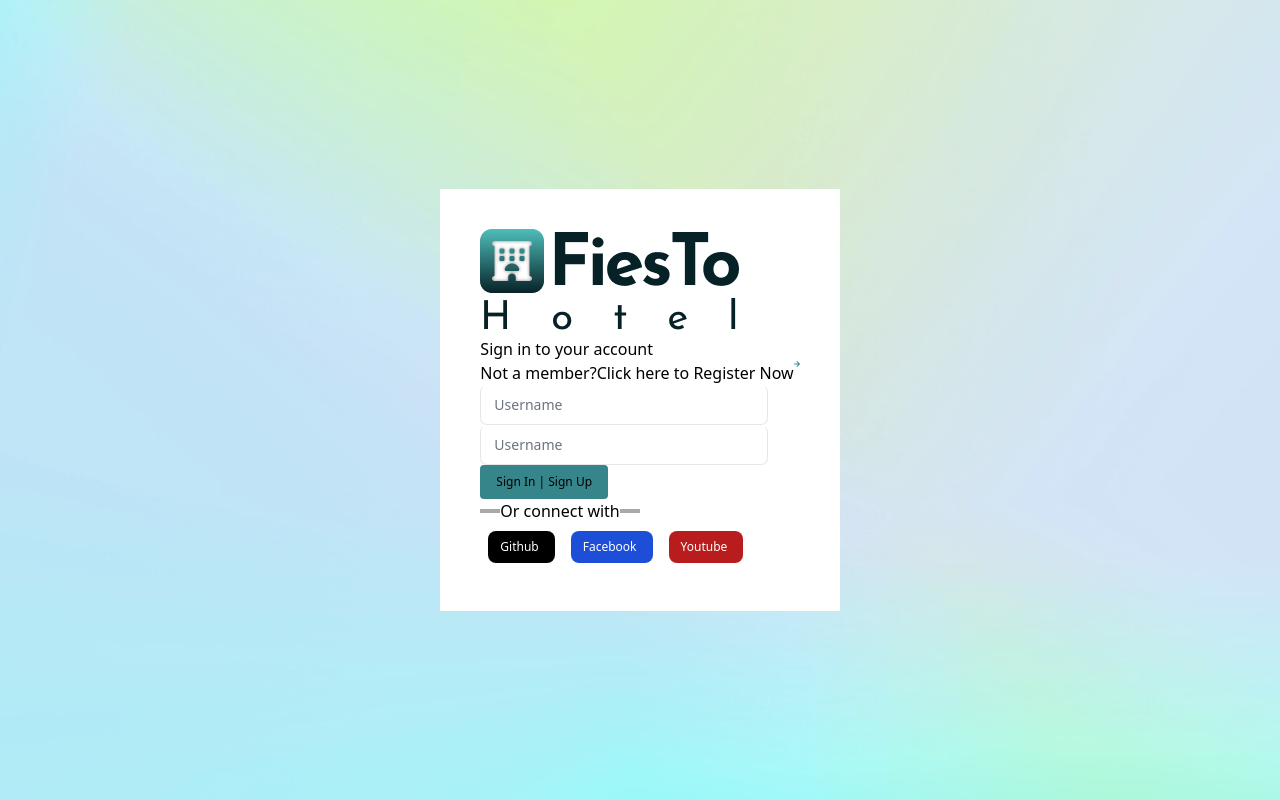
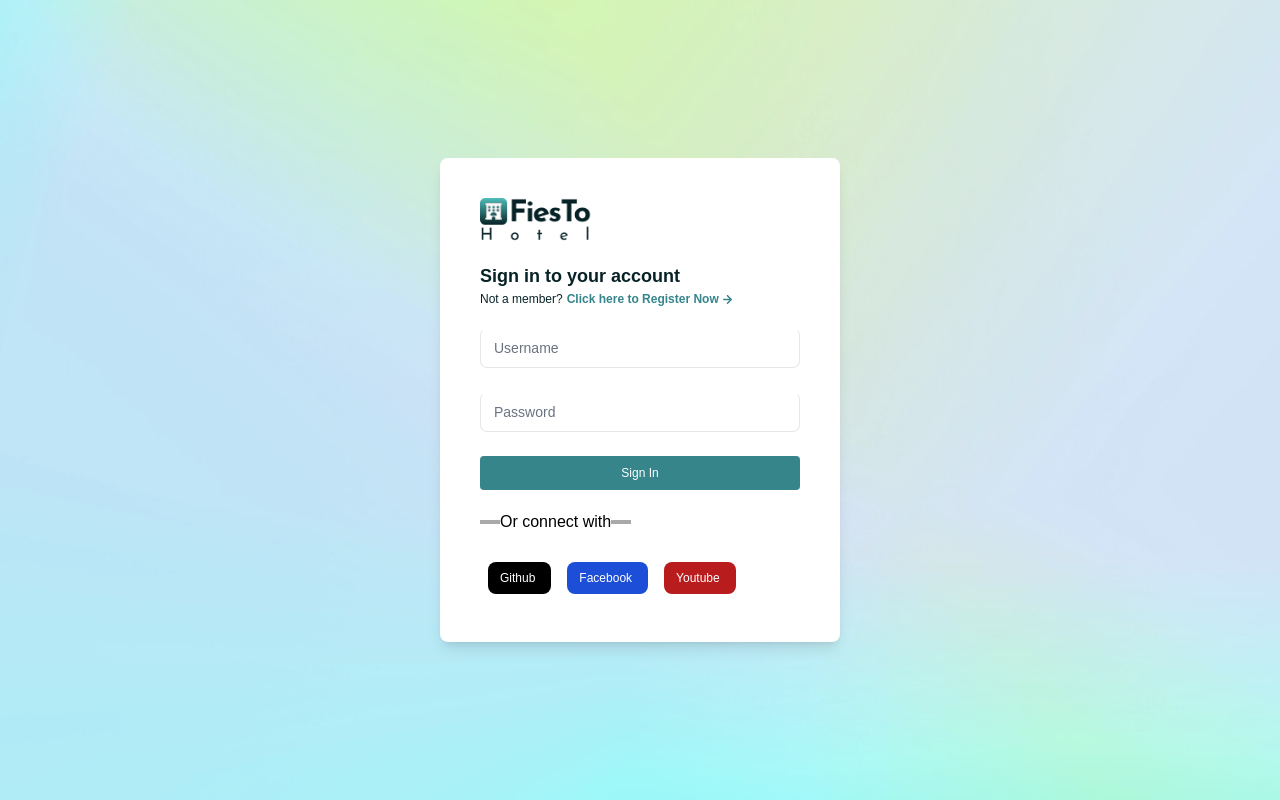
Before and after one commit to sehan22/FiesTo-Hotel-Project, a React (Create React App) app in the folder client/: page /login in a window 1280 px wide. Built offline with nearby package versions, Linux system fonts and the light colour scheme.

Commit message:
site Login Page UI updated

```diff
--- a/client/src/view/pages/Login/Login.tsx
+++ b/client/src/view/pages/Login/Login.tsx
@@ -6,46 +6,56 @@
 export class Login extends Component {
     render() {
         return (
-            <div className="h-screen flex justify-center items-center"
+            <div className="h-screen flex justify-center items-center "
                  style={{background: `url(${LoginPageBGImg})`, backgroundPosition: 'center', backgroundSize: 'cover'}}>
-                <div className="flex flex-col items-start justify-center p-10 bg-white">
-                    <img src={Logo} alt=""/>
-                    <h1>Sign in to your account</h1>
+                <div className="flex flex-col items-start justify-center gap-5 p-10 bg-white font-poppins rounded-lg shadow-lg">
+                    <img className="w-28" src={Logo} alt=""/>
 
-                    <div className="flex">
-                        <h6>Not a member?</h6>
-                        <h6>Click here to Register Now</h6>
-                        <svg xmlns="http://www.w3.org/2000/svg" width="6" height="6" viewBox="0 0 6 6" fill="none">
-                            <path
-                                d="M5.96248 2.81322C5.93867 2.75181 5.90297 2.69572 5.85743 2.64815L3.35639 0.147107C3.30976 0.100468 3.25439 0.0634727 3.19345 0.038232C3.13252 0.0129914 3.0672 0 3.00125 0C2.86804 0 2.74029 0.052916 2.6461 0.147107C2.59946 0.193746 2.56246 0.249114 2.53722 0.31005C2.51198 0.370986 2.49899 0.436298 2.49899 0.502255C2.49899 0.635461 2.55191 0.763211 2.6461 0.857402L4.29679 2.50309H0.500208C0.367544 2.50309 0.240315 2.55579 0.146508 2.64959C0.0527004 2.7434 0 2.87063 0 3.00329C0 3.13596 0.0527004 3.26319 0.146508 3.35699C0.240315 3.4508 0.367544 3.5035 0.500208 3.5035H4.29679L2.6461 5.14919C2.59922 5.19569 2.562 5.25101 2.53661 5.31196C2.51121 5.37292 2.49814 5.4383 2.49814 5.50433C2.49814 5.57037 2.51121 5.63575 2.53661 5.6967C2.562 5.75766 2.59922 5.81298 2.6461 5.85948C2.6926 5.90636 2.74792 5.94358 2.80888 5.96897C2.86983 5.99437 2.93521 6.00744 3.00125 6.00744C3.06728 6.00744 3.13266 5.99437 3.19362 5.96897C3.25457 5.94358 3.30989 5.90636 3.35639 5.85948L5.85743 3.35844C5.90297 3.31087 5.93867 3.25477 5.96248 3.19337C6.01251 3.07159 6.01251 2.935 5.96248 2.81322Z"
-                                fill="#35858B"/>
-                        </svg>
+                    <div>
+                        <h1 className="text-loginpagetopic text-primary font-semibold">Sign in to your account</h1>
+                        <div className="flex justify-start items-center text-smaller gap-1">
+                            <h6 className="text-primary">Not a member? </h6>
+
+                            <div className="flex items-center justify-center gap-1">
+                                <h6 className="text-secondary" style={{fontWeight: '600'}}>Click here to Register Now</h6>
+                                <svg xmlns="http://www.w3.org/2000/svg" width="9" height="9" viewBox="0 0 6 6"
+                                     fill="none">
+                                    <path
+                                        d="M5.96248 2.81322C5.93867 2.75181 5.90297 2.69572 5.85743 2.64815L3.35639 0.147107C3.30976 0.100468 3.25439 0.0634727 3.19345 0.038232C3.13252 0.0129914 3.0672 0 3.00125 0C2.86804 0 2.74029 0.052916 2.6461 0.147107C2.59946 0.193746 2.56246 0.249114 2.53722 0.31005C2.51198 0.370986 2.49899 0.436298 2.49899 0.502255C2.49899 0.635461 2.55191 0.763211 2.6461 0.857402L4.29679 2.50309H0.500208C0.367544 2.50309 0.240315 2.55579 0.146508 2.64959C0.0527004 2.7434 0 2.87063 0 3.00329C0 3.13596 0.0527004 3.26319 0.146508 3.35699C0.240315 3.4508 0.367544 3.5035 0.500208 3.5035H4.29679L2.6461 5.14919C2.59922 5.19569 2.562 5.25101 2.53661 5.31196C2.51121 5.37292 2.49814 5.4383 2.49814 5.50433C2.49814 5.57037 2.51121 5.63575 2.53661 5.6967C2.562 5.75766 2.59922 5.81298 2.6461 5.85948C2.6926 5.90636 2.74792 5.94358 2.80888 5.96897C2.86983 5.99437 2.93521 6.00744 3.00125 6.00744C3.06728 6.00744 3.13266 5.99437 3.19362 5.96897C3.25457 5.94358 3.30989 5.90636 3.35639 5.85948L5.85743 3.35844C5.90297 3.31087 5.93867 3.25477 5.96248 3.19337C6.01251 3.07159 6.01251 2.935 5.96248 2.81322Z"
+                                        fill="#35858B"/>
+                                </svg>
+                            </div>
+                        </div>
                     </div>
 
-                    <form>
-                        <div className="w-72">
+                    <form className="flex flex-col justify-center items-center gap-6">
+                        <div className="w-80 border-gray-400">
                             <div className="relative w-full min-w-[200px] h-10">
                                 <input
-                                    className="peer w-full h-full bg-transparent text-blue-gray-700 font-sans font-normal outline outline-0 focus:outline-0 disabled:bg-blue-gray-50 disabled:border-0 transition-all placeholder-shown:border placeholder-shown:border-blue-gray-200 placeholder-shown:border-t-blue-gray-200 border focus:border-2 border-t-transparent focus:border-t-transparent text-sm px-3 py-2.5 rounded-[7px] border-blue-gray-200 focus:border-gray-900"
-                                    placeholder=" "/><label
+                                    className="peer w-full h-full bg-transparent text-blue-gray-700 font-normal outline outline-0 focus:outline-0 disabled:bg-blue-gray-50 disabled:border-0 transition-all placeholder-shown:border placeholder-shown:border-blue-gray-200 placeholder-shown:border-t-blue-gray-200 border focus:border-2 border-t-transparent focus:border-t-transparent text-sm px-3 py-2.5 rounded-[7px] border-blue-gray-200 focus:border-gray-900"
+                                    placeholder=" "
+                                    type="text"
+                                    required/><label
                                 className="flex w-full h-full select-none pointer-events-none absolute left-0 font-normal !overflow-visible truncate peer-placeholder-shown:text-blue-gray-500 leading-tight peer-focus:leading-tight peer-disabled:text-transparent peer-disabled:peer-placeholder-shown:text-blue-gray-500 transition-all -top-1.5 peer-placeholder-shown:text-sm text-[11px] peer-focus:text-[11px] before:content[' '] before:block before:box-border before:w-2.5 before:h-1.5 before:mt-[6.5px] before:mr-1 peer-placeholder-shown:before:border-transparent before:rounded-tl-md before:border-t peer-focus:before:border-t-2 before:border-l peer-focus:before:border-l-2 before:pointer-events-none before:transition-all peer-disabled:before:border-transparent after:content[' '] after:block after:flex-grow after:box-border after:w-2.5 after:h-1.5 after:mt-[6.5px] after:ml-1 peer-placeholder-shown:after:border-transparent after:rounded-tr-md after:border-t peer-focus:after:border-t-2 after:border-r peer-focus:after:border-r-2 after:pointer-events-none after:transition-all peer-disabled:after:border-transparent peer-placeholder-shown:leading-[3.75] text-gray-500 peer-focus:text-gray-900 before:border-blue-gray-200 peer-focus:before:!border-gray-900 after:border-blue-gray-200 peer-focus:after:!border-gray-900">Username
                             </label>
                             </div>
                         </div>
 
-                        <div className="w-72">
+                        <div className="w-80 border-gray-400">
                             <div className="relative w-full min-w-[200px] h-10">
                                 <input
                                     className="peer w-full h-full bg-transparent text-blue-gray-700 font-sans font-normal outline outline-0 focus:outline-0 disabled:bg-blue-gray-50 disabled:border-0 transition-all placeholder-shown:border placeholder-shown:border-blue-gray-200 placeholder-shown:border-t-blue-gray-200 border focus:border-2 border-t-transparent focus:border-t-transparent text-sm px-3 py-2.5 rounded-[7px] border-blue-gray-200 focus:border-gray-900"
-                                    placeholder=" "/><label
-                                className="flex w-full h-full select-none pointer-events-none absolute left-0 font-normal !overflow-visible truncate peer-placeholder-shown:text-blue-gray-500 leading-tight peer-focus:leading-tight peer-disabled:text-transparent peer-disabled:peer-placeholder-shown:text-blue-gray-500 transition-all -top-1.5 peer-placeholder-shown:text-sm text-[11px] peer-focus:text-[11px] before:content[' '] before:block before:box-border before:w-2.5 before:h-1.5 before:mt-[6.5px] before:mr-1 peer-placeholder-shown:before:border-transparent before:rounded-tl-md before:border-t peer-focus:before:border-t-2 before:border-l peer-focus:before:border-l-2 before:pointer-events-none before:transition-all peer-disabled:before:border-transparent after:content[' '] after:block after:flex-grow after:box-border after:w-2.5 after:h-1.5 after:mt-[6.5px] after:ml-1 peer-placeholder-shown:after:border-transparent after:rounded-tr-md after:border-t peer-focus:after:border-t-2 after:border-r peer-focus:after:border-r-2 after:pointer-events-none after:transition-all peer-disabled:after:border-transparent peer-placeholder-shown:leading-[3.75] text-gray-500 peer-focus:text-gray-900 before:border-blue-gray-200 peer-focus:before:!border-gray-900 after:border-blue-gray-200 peer-focus:after:!border-gray-900">Username
+                                    placeholder=" "
+                                    type="password"
+                                    required/><label
+                                className="flex w-full h-full select-none pointer-events-none absolute left-0 font-normal !overflow-visible truncate peer-placeholder-shown:text-blue-gray-500 leading-tight peer-focus:leading-tight peer-disabled:text-transparent peer-disabled:peer-placeholder-shown:text-blue-gray-500 transition-all -top-1.5 peer-placeholder-shown:text-sm text-[11px] peer-focus:text-[11px] before:content[' '] before:block before:box-border before:w-2.5 before:h-1.5 before:mt-[6.5px] before:mr-1 peer-placeholder-shown:before:border-transparent before:rounded-tl-md before:border-t peer-focus:before:border-t-2 before:border-l peer-focus:before:border-l-2 before:pointer-events-none before:transition-all peer-disabled:before:border-transparent after:content[' '] after:block after:flex-grow after:box-border after:w-2.5 after:h-1.5 after:mt-[6.5px] after:ml-1 peer-placeholder-shown:after:border-transparent after:rounded-tr-md after:border-t peer-focus:after:border-t-2 after:border-r peer-focus:after:border-r-2 after:pointer-events-none after:transition-all peer-disabled:after:border-transparent peer-placeholder-shown:leading-[3.75] text-gray-500 peer-focus:text-gray-900 before:border-blue-gray-200 peer-focus:before:!border-gray-900 after:border-blue-gray-200 peer-focus:after:!border-gray-900">Password
                             </label>
                             </div>
                         </div>
 
-                        <div>
-                            <button className="bg-secondary text-smaller hover:bg-teal-600 py-2 px-4 rounded">
-                                Sign In | Sign Up
+                        <div className="flex w-full">
+                            <button className="bg-secondary text-smaller text-white hover:bg-teal-600 py-2 px-4 w-full rounded">
+                                Sign In
                             </button>
                         </div>
                     </form>
--- a/client/tailwind.config.js
+++ b/client/tailwind.config.js
@@ -27,6 +27,7 @@
         topicDescription: '16px',
         normal: '14px',
         smaller: '12px',
+        loginpagetopic: '18px',
       }
     },
   },
```
